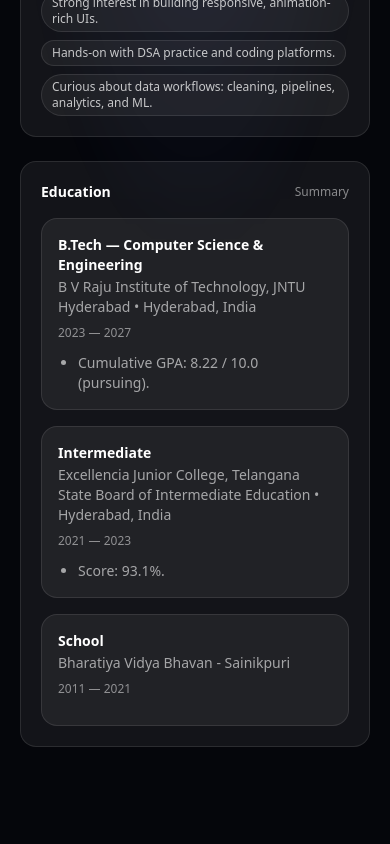
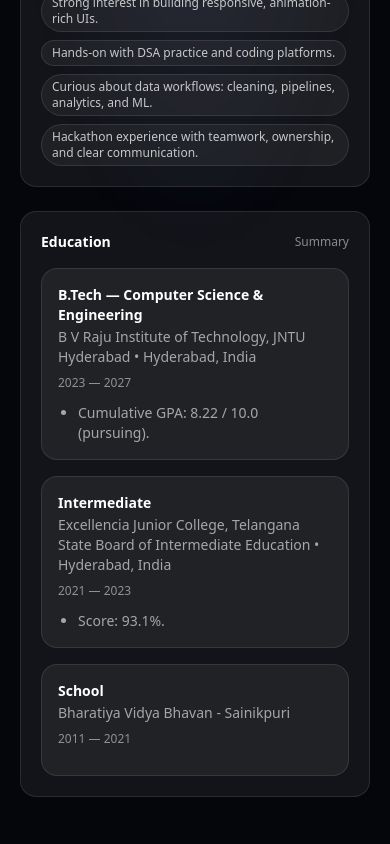
Before and after one commit to sreeperumbudruakshit/Portfolio-Website, a React (Vite) app: page / in a window 390 px wide. Shown: the part 1660-2504 px from the top of the page. Built offline with nearby package versions, Linux system fonts and the light colour scheme.

Commit message:
text upgrades

```diff
--- a/src/data/resume.ts
+++ b/src/data/resume.ts
@@ -89,6 +89,7 @@ export const resume: ResumeData = {
       'Strong interest in building responsive, animation-rich UIs.',
       'Hands-on with DSA practice and coding platforms.',
       'Curious about data workflows: cleaning, pipelines, analytics, and ML.',
+      'Hackathon experience with teamwork, ownership, and clear communication.',
     ],
     education: [
       {
@@ -191,6 +192,7 @@ export const resume: ResumeData = {
   achievements: [
     'Published in IEEE at the 5th International Conference on Soft Computing for Security Applications.',
     'Participated in PROMETHEAN 2025 Hackathon and HACKFINITI 2025 National-Level Hackathon.',
+    'Comfortable taking ownership in teams: brainstorming, mentoring peers, and coordinating rapid prototyping.',
   ],
 
   codingProfiles: [
--- a/src/sections/ContactSection.tsx
+++ b/src/sections/ContactSection.tsx
@@ -28,6 +28,10 @@ export default function ContactSection() {
       subtitle="Use the form to send a quick email, or reach out via LinkedIn and GitHub."
       className="py-16 md:py-20"
     >
+      <p className="mx-auto mb-6 max-w-6xl px-5 text-sm leading-relaxed text-white/65 md:px-6 md:text-base">
+        I’m actively looking for software internships and collaboration opportunities. If you’re building something and need
+        a motivated developer who can learn fast, communicate clearly, and take ownership, I’d love to connect.
+      </p>
       <div className="grid gap-6 md:grid-cols-[0.95fr_1.05fr]">
         <Reveal className="card">
           <div className="text-sm font-semibold text-white">Direct links</div>
```
